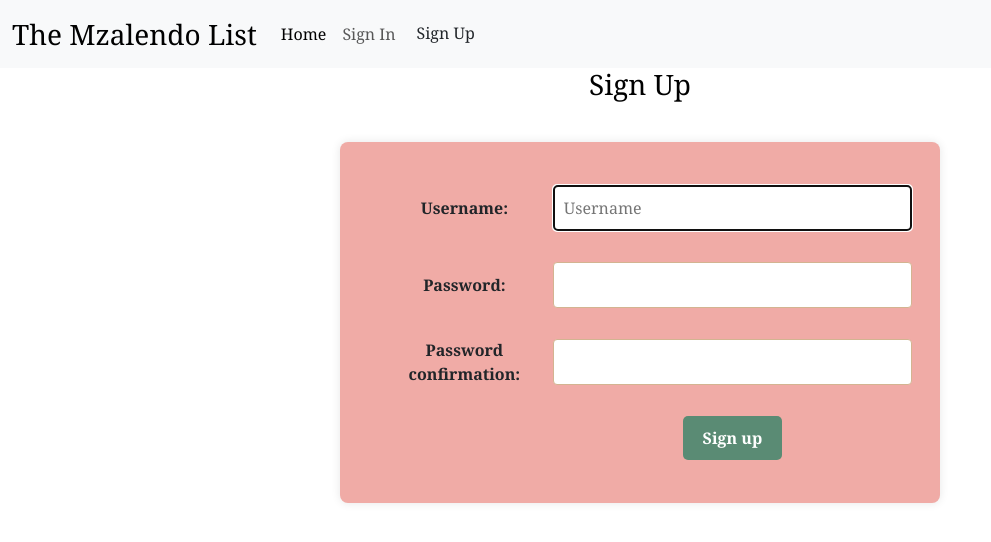
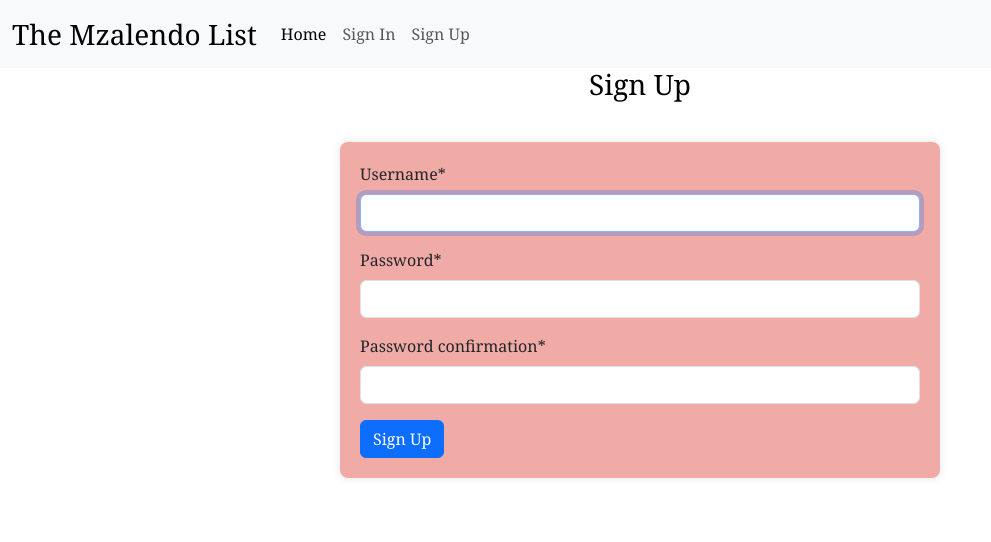
Before and after one commit to DarthDanAmesh/todo, a Django app: page /register/ in a window 1280 px wide. Shown: the top 542 px of the page, without its empty margins (0-991 px from the left). Run offline with Django 3.2, Linux system fonts and the light colour scheme; some libraries are stand-ins or nearby versions.

Commit message:
cleaning up nav

```diff
--- a/home/forms.py
+++ b/home/forms.py
@@ -11,19 +11,6 @@ class CustomUserCreationForm(UserCreationForm):
             "password1",
             "password2",
         )
-        widgets = {
-            'username': forms.TextInput(attrs={
-
-                'placeholder': 'Username'
-            }),
-            'password1': forms.PasswordInput(attrs={
-
-                'placeholder': 'Password'
-            }),
-            'password2': forms.PasswordInput(attrs={
-                'placeholder': 'Confirm Password'
-            }),
-        }
 
 class MzalendoForm(forms.ModelForm):
     class Meta:
--- a/home/templates/navbar.html
+++ b/home/templates/navbar.html
@@ -23,13 +23,13 @@
             </li>
         {% else %}
             <li class="nav-item">
-                <a class="nav-link active" aria-current="page" href="#">Home</a>
+                <a class="nav-link active" aria-current="page" href="{% url 'mzalendo:index' %}">Home</a>
             </li>
             <li class="nav-item">
                 <a class="nav-link" href="{% url 'mzalendo:login' %}">Sign In</a>
             </li>
             <li class="nav-item">
-                <a class="btn button-primary" href="{% url 'mzalendo:register' %}">Sign Up</a>
+                <a class="nav-link" href="{% url 'mzalendo:register' %}">Sign Up</a>
             </li>
         {% endif %}
         </ul>
--- a/home/templates/registration/register.html
+++ b/home/templates/registration/register.html
@@ -1,45 +1,19 @@
 {% extends "../base.html" %}
 
-{% block title %} Sign in {% endblock %}
+{% load crispy_forms_tags %}
 
+{% block title %} Sign Up {% endblock %}
 
 {% block content %}
     {% include "../navbar.html" %}
+    <h3 style="text-align: center;color: #000">Sign Up</h3>
+        <div class="container">
+            <form action="{% url 'mzalendo:register' %}" method="post">
+                {% csrf_token %}
+                {% load crispy_forms_tags %}
+                {{ form|crispy }}
 
-    {% if form.errors %}
-    <div class="alert alert-danger">
-    <ul>
-    {% for field in form %}
-        {% for error in field.errors %}
-            <li>{{ field.label }}: {{ error }}</li>
-            {% endfor %}
-        {% endfor %}
-            </ul>
+                <button class="btn btn-primary" type="submit">Sign Up</button>
+            </form>
         </div>
-    {% endif %}
-
-    <h3 style="text-align: center;color: #000">Sign Up</h3>
-
-    <div class="container text-center">
-        <div class="row align-items-start">
-            <div class="col"></div>
-            <div class="row">
-                <div class="create-form">
-                    <form action="{% url 'mzalendo:register' %}" method="post">
-                        {% csrf_token %}
-                        <table>
-                            {{ form.as_table }}
-                        <tr>
-                            <td></td>
-                            <td>
-                                <button type="submit" class="btn button-primary">Sign up</button>
-                            </td>
-                        </tr>
-                    </table>
-                    </form>
-                </div>
-            </div>
-            <div class="col"></div>
-    </div>
-    </div>
 {% endblock %}
```
Also changed, not shown: home/templates/registration/login.html (+3 -4 lines), db.sqlite3.
